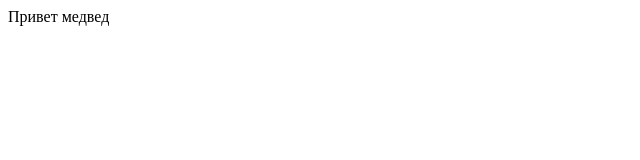
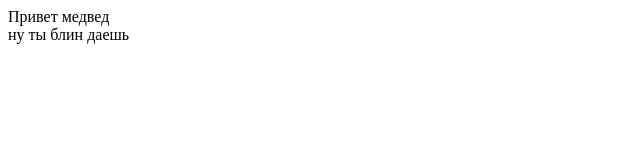
Before and after one commit to Vladimir-index/MarkusFX, a plain HTML site: page index.html in a window 1280 px wide. Shown: the whole page, without its empty margins (0-640 px from the left). Drawn offline with Linux system fonts and the light colour scheme.

Commit message:
second commid

```diff
--- a/index.html
+++ b/index.html
@@ -9,3 +9,4 @@
     <div>Привет медвед</div>
 </body>
 </html>
+ну ты блин даешь
```
